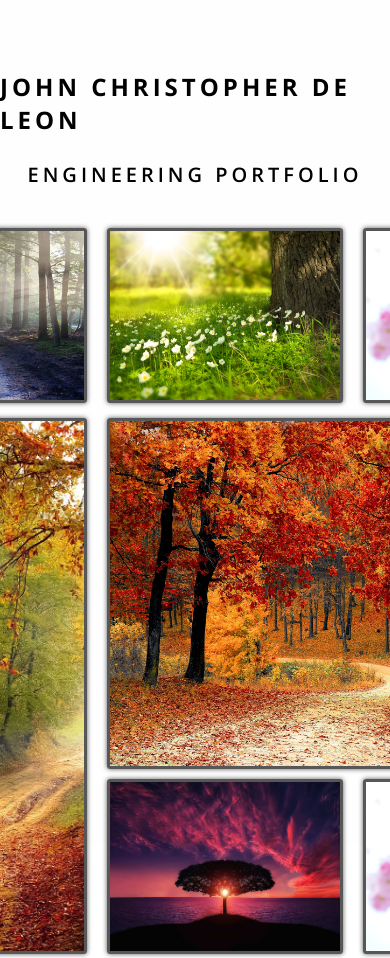
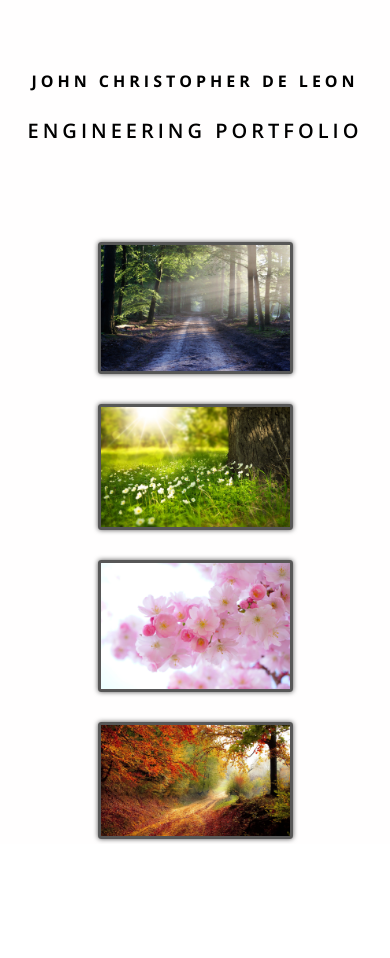
Before and after one commit to FatimaLDL1997/Portfolio-2023, a React (Create React App) app: page / in a window 390 px wide. Shown: the top 958 px of the page. After the commit the page ends 844 px from the top, so only its background shows below. Built offline with nearby package versions, Linux system fonts and the light colour scheme.

Commit message:
responsive

```diff
--- a/package.json
+++ b/package.json
@@ -12,6 +12,7 @@
     "react-icons": "^4.7.1",
     "react-router-dom": "^6.8.1",
     "react-scripts": "5.0.1",
+    "styled-components": "^5.3.6",
     "web-vitals": "^2.1.4"
   },
   "scripts": {
--- a/src/final/components/ProjectSection.js
+++ b/src/final/components/ProjectSection.js
@@ -21,14 +21,15 @@ const ProjectSection = (images) => {
           console.log(sliderImages);
           // const [main, setMain] = useState(thumbnail);
           return (
-            <div key={id} className="projectSection-container">
-              <div className="projectImage-container">
-                <img src={main} className="projectSection-photo" alt="" />
+            <div key={id} className='projectSection-container'>
+              <div className='projectImage-container'>
+                <img src={main} className='projectSection-photo' alt='' />
               </div>
-              <div className="projectSlider-container">
+              <div className='projectSlider-container'>
                 {sliderImages.map((image, index) => {
                   return (
                     <img
+                      className='slider-img'
                       src={image}
                       alt={image}
                       key={index}
--- a/src/final/pages/Portfolio.js
+++ b/src/final/pages/Portfolio.js
@@ -6,15 +6,17 @@ import Sidebar from "../components/Sidebar";
 
 const Portfolio = () => {
   return (
-    <section className="portfolio-container ">
+    <div className='flex-container'>
+      <section className='portfolio-container '>
         <Title />
         <Subtitle />
-      <div className="middle-container">
+        <div className='middle-container'>
           <Menubar />
           <ImageTiles />
         </div>
         <Sidebar />
       </section>
+    </div>
   );
 };
 export default Portfolio;
--- a/src/final/pages/SingleProject.js
+++ b/src/final/pages/SingleProject.js
@@ -3,19 +3,30 @@ import Menubar from "../components/Menubar";
 import Sidebar from "../components/Sidebar";
 import ProjectSection from "../components/ProjectSection";
 import ProjectInfoSection from "../components/ProjectInfoSection";
-import { projects } from "../data";
+import styled from "styled-components";
 
 const SingleProject = () => {
   return (
-    <section className="singleProject-container">
+    <Wrapper>
+      <section className='singleProject-container'>
         <Title />
-      <div className="middle-container">
+        <div className='middle-container'>
+          <div className='flex-container'>
             <Menubar />
             <ProjectSection />
             <ProjectInfoSection />
           </div>
+        </div>
         <Sidebar />
       </section>
+    </Wrapper>
   );
 };
 export default SingleProject;
+
+const Wrapper = styled.div`
+  .flex-container {
+    display: flex;
+    flex-direction: column;
+  }
+`;
--- a/src/index.css
+++ b/src/index.css
@@ -69,6 +69,7 @@ ul {
   position: relative;
   background-color: var(--lgt-bg);
   height: 100vh;
+  overflow-x: hidden;
 }
 .title-container,
 .subtitle-container {
@@ -427,6 +428,78 @@ form button {
   width: 500px;
   /* background-color: var(--lgt-bg); */
 }
+@media screen and (max-width: 800px) {
+  .photo {
+    width: 50vw;
+  }
+  .imageTiles-container {
+    display: flex !important;
+    height: auto;
+    flex-direction: column;
+    flex-wrap: wrap;
+    align-items: center;
+    position: relative !important;
+    /* right: 0 !important; */
+    width: auto !important;
+  }
+  .portfolio-container {
+    position: relative !important;
+  }
+  .projectImage-container {
+    position: relative !important;
+    left: 0;
+    width: 50vw !important;
+    height: auto !important;
+  }
+  .projectSection-container {
+    position: relative !important;
+    height: fit-content;
+    left: 0px !important;
+    width: auto !important;
+  }
+  .projectInfo-container {
+    padding-top: 2rem;
+    position: relative !important;
+    width: 60vw !important;
+  }
+  .projectInfo-container button {
+    padding: 5px !important;
+  }
+
+  .flex-container {
+    display: flex !important;
+    align-items: center;
+    flex-direction: column !important;
+  }
+  .title-container {
+    padding-left: 20vw;
+    padding-right: 20vw;
+    text-align: center;
+  }
+  .title {
+    font-size: 16px;
+  }
+  .menubar-container {
+    display: flex;
+    width: 60vw !important;
+    position: relative !important;
+  }
+  .links div {
+    margin-bottom: 0 !important;
+  }
+  .projectSection-photo {
+    margin: 7px;
+    width: 58vw !important;
+    height: auto !important;
+  }
+  .projectSlider-container {
+    width: 60vw !important;
+    height: auto !important;
+  }
+  .projectSlider-container img {
+    width: 18vw !important;
+  }
+}
 
 .projectImage-container {
   display: block;
@@ -476,6 +549,10 @@ form button {
   border-radius: 5px;
   box-shadow: 4px 4px 4px var(--scrollbar);
   /* box-shadow: 0px 0px 5px 1px var(--scrollbar); */
+}
+
+.slider-img {
+  cursor: pointer;
 }
 
 .projectInfo-container {
```
Also changed, not shown: 1 other file (tests, documents, lock files or other folders). Lines whose indentation alone changed are shown as unchanged.
